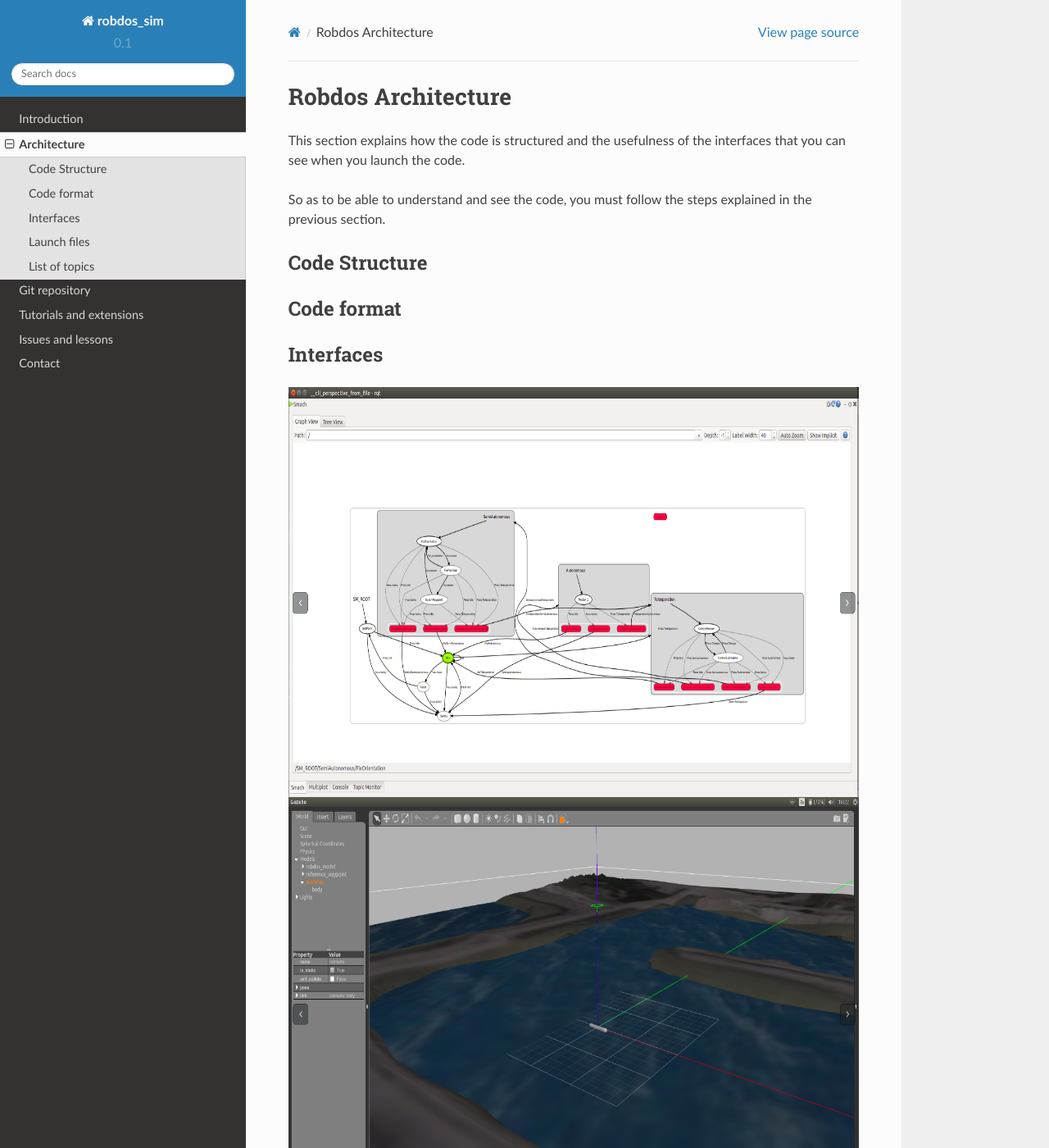
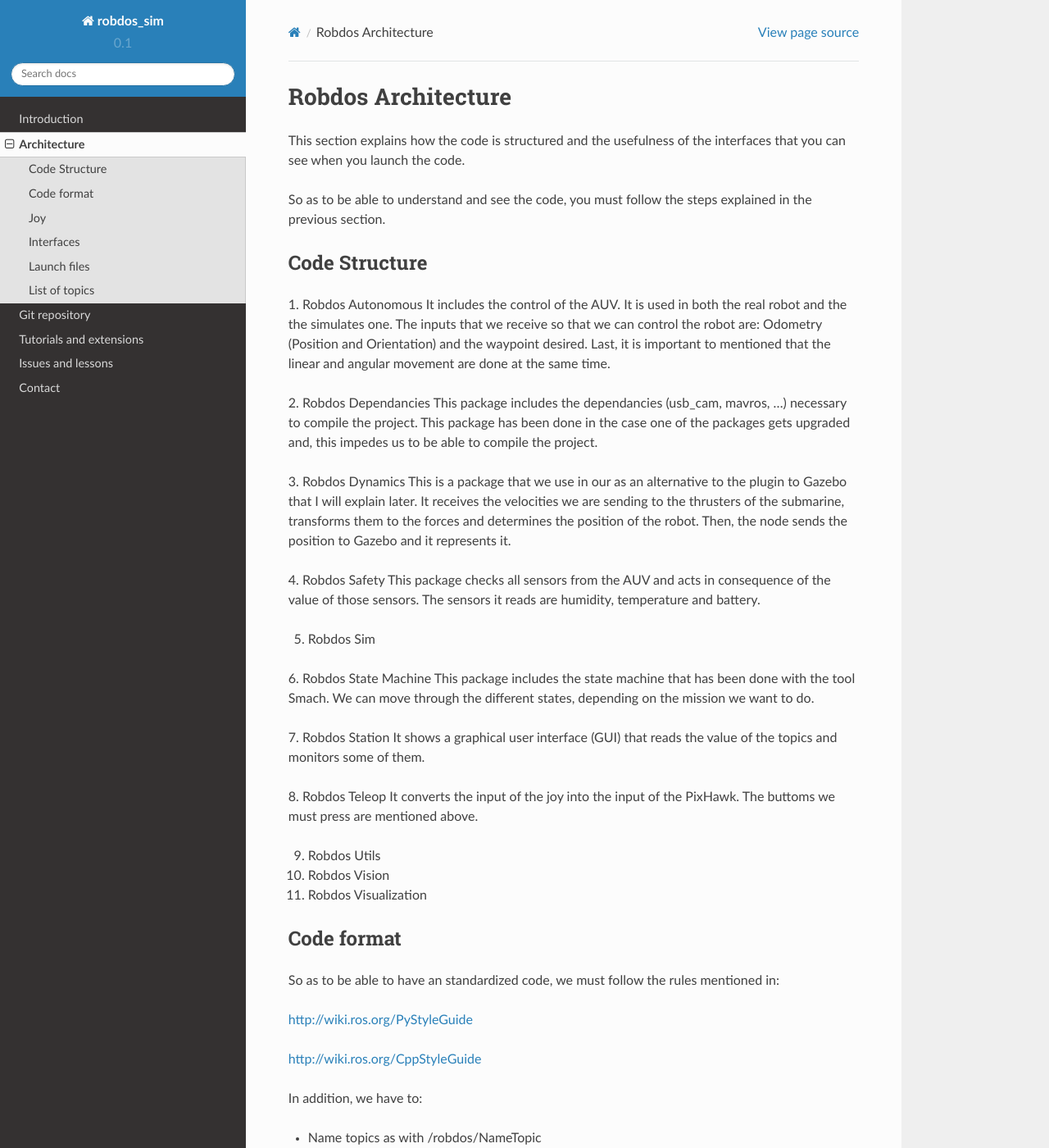
Before and after one commit to francisc0garcia/robdos_documentation, a Sphinx documentation site: the page built from docs/source/architecture.rst, in a window 1280 px wide and 1400 px high. Shown: the whole window at 82% size. Built offline with Sphinx 7.4.7 and the Read the Docs theme 2.0.0, drawn with Linux system fonts in a browser that asks for light colours; some of the changed text lies outside the part shown.

Commit message:
Architecture Updated

```diff
--- a/docs/source/architecture.rst
+++ b/docs/source/architecture.rst
@@ -11,15 +11,112 @@ explained in the previous section.
 Code Structure
 ^^^^^^^^^^^^^^
 
+1. Robdos Autonomous
+It includes the control of the AUV. It is used in both the real robot and the the simulates one.
+The inputs that we receive so that we can control the robot are: Odometry (Position and
+Orientation) and the waypoint desired. Last, it is important to mentioned that the linear and
+angular movement are done at the same time.
 
+2. Robdos Dependancies
+This package includes the dependancies (usb_cam, mavros, ...) necessary to compile the project.
+This package has been done in the case one of the packages gets upgraded and, this impedes us to
+be able to compile the project.
+
+3. Robdos Dynamics
+This is a package that we use in our as an alternative to the plugin to Gazebo that I will explain
+later. It receives the velocities we are sending to the thrusters of the submarine, transforms them
+to the forces and determines the position of the robot. Then, the node sends the position to Gazebo
+and it represents it.
+
+4. Robdos Safety
+This package checks all sensors from the AUV and acts in consequence of the value of those sensors.
+The sensors it reads are humidity, temperature and battery.
+
+5. Robdos Sim
+
+
+6. Robdos State Machine
+This package includes the state machine that has been done with the tool Smach. We can move through
+the different states, depending on the mission we want to do.
+
+7. Robdos Station
+It shows a graphical user interface (GUI) that reads the value of the topics and monitors some of them.
+
+8. Robdos Teleop
+It converts the input of the joy into the input of the PixHawk. The buttoms we must press are mentioned
+above.
+
+9. Robdos Utils
+
+
+10. Robdos Vision
+
+
+11. Robdos Visualization
 
 
 
 Code format
 ^^^^^^^^^^^
 
+So as to be able to have an standardized code, we must follow the rules mentioned in:
+
+http://wiki.ros.org/PyStyleGuide
+
+http://wiki.ros.org/CppStyleGuide
 
 
+In addition, we have to:
+
+* Name topics as with /robdos/NameTopic
+* Start package names with robdos
+
+
+Joy
+^^^
+
+http://wiki.ros.org/ps3joy
+
+.. image:: ../images/Joy1.png
+    :width: 1000px
+    :align: center
+    :height: 500px
+    :alt: alternate text
+
+.. image:: ../images/Joy1.png
+    :width: 1000px
+    :align: center
+    :height: 500px
+    :alt: alternate text
+
+.. image:: ../images/Joy1.png
+    :width: 1000px
+    :align: center
+    :height: 500px
+    :alt: alternate text
+
+
+The possible commands we can use to control the robot are:
+
++-------------------------------------+--------------------------------------+
+|Buttoms                              |Consequence                           |
++=====================================+======================================+
+|3+                                   |Forward                               |
++-------------------------------------+--------------------------------------+
+|3-                                   |Backward                              |
++-------------------------------------+--------------------------------------+
+|0+                                   |Yaw clockwise                         |
++-------------------------------------+--------------------------------------+
+|0-                                   |Yaw anti-clockwise                    |
++-------------------------------------+--------------------------------------+
+|10 & 14                              |Arm                                   |
++-------------------------------------+--------------------------------------+
+|10 & 15                              |Disarm                                |
++-------------------------------------+--------------------------------------+
+|10 & 12                              |Change teleop                         |
++-------------------------------------+--------------------------------------+
+|8 & 9                                |Change semiautonomous                 |
++-------------------------------------+--------------------------------------+
 
 
 Interfaces
```
Also changed, not shown: docs/source/git.rst (+16 -0 lines), docs/images/Joy1.png (added), docs/images/Joy2.png (added), docs/images/Joy3.png (added).
